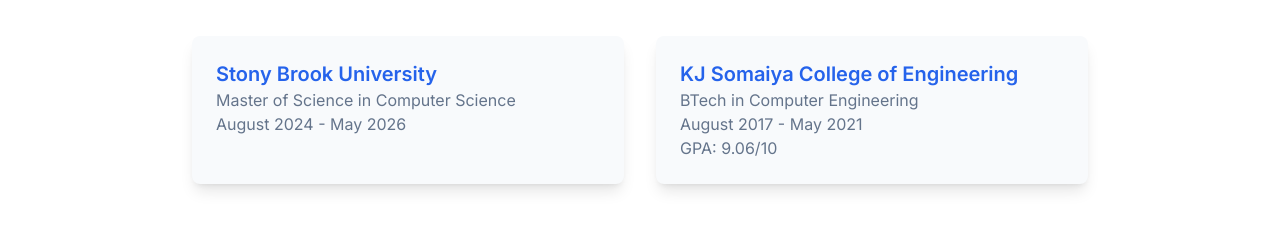
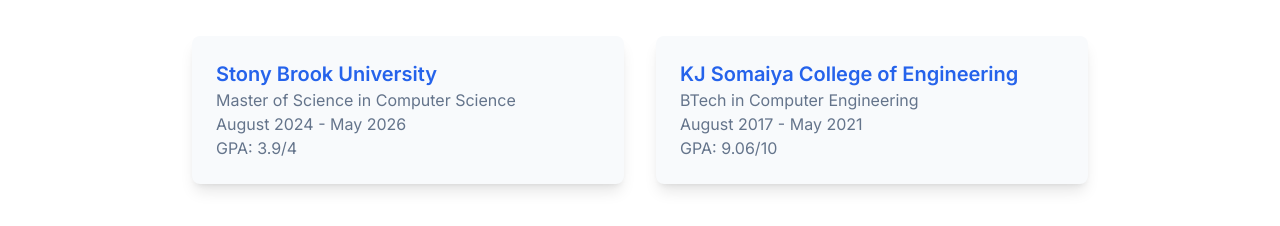
Before and after one commit to ShivamMishra1603/ShivamMishra1603.github.io, a React (Vite) app: page / in a window 1280 px wide. Shown: the part 2580-2806 px from the top of the page. Built offline with nearby package versions, Linux system fonts and the light colour scheme.

Commit message:
Updated education page

```diff
--- a/src/components/Education.tsx
+++ b/src/components/Education.tsx
@@ -16,6 +16,7 @@
             <h4 className="text-xl font-semibold text-secondary">Stony Brook University</h4>
             <p className="text-textSecondary">Master of Science in Computer Science</p>
             <p className="text-textSecondary">August 2024 - May 2026</p>
+            <p className="text-textSecondary">GPA: 3.9/4</p>
             {/* <p className="text-textSecondary mt-2">Relevant Coursework:</p>
             <ul className="list-disc list-inside text-textSecondary mt-1">
               <li>Analysis of Algorithms</li>
```
